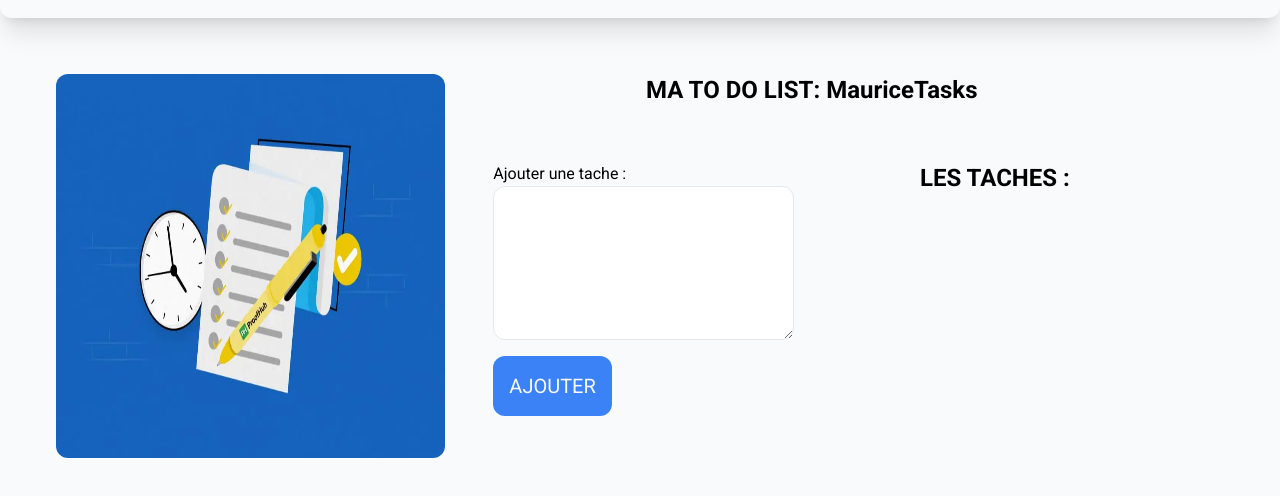
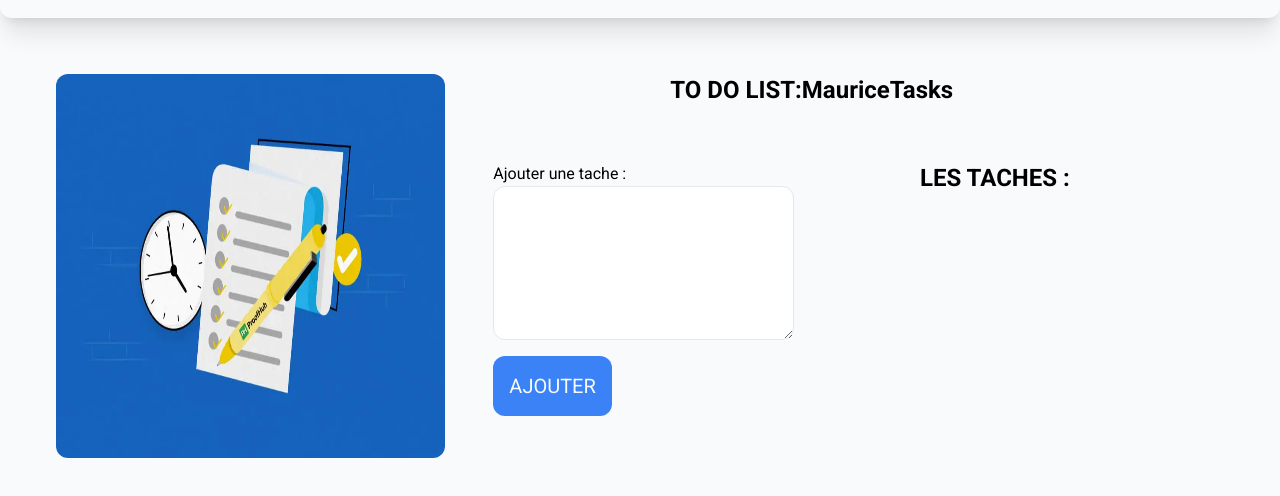
Before and after one commit to Maurice-parfait/todolist, a website: page todolist.html in a window 1280 px wide. Shown: the part 74-570 px from the top of the page. Drawn offline with nearby package versions, Linux system fonts and the light colour scheme.

Commit message:
en cours

```diff
--- a/todolist.html
+++ b/todolist.html
@@ -44,7 +44,7 @@
         </div>
 
         <div class="w-3/5 max-md:w-full max-md:mt-10 max-sm:w-full max-sm:mt-10">
-            <h1 class="flex justify-center text-2xl font-bold">MA TO DO LIST: MauriceTasks</h1>
+            <h1 class="flex justify-center text-2xl font-bold">TO DO LIST:MauriceTasks</h1>
 
             <div class="flex max-lg:block max-md:block max-sm:block">
                 <div class="ml-8 mt-14 w-1/2  max-lg:w-full max-lg:mt-4
```
Also changed, not shown: src/output.css.
